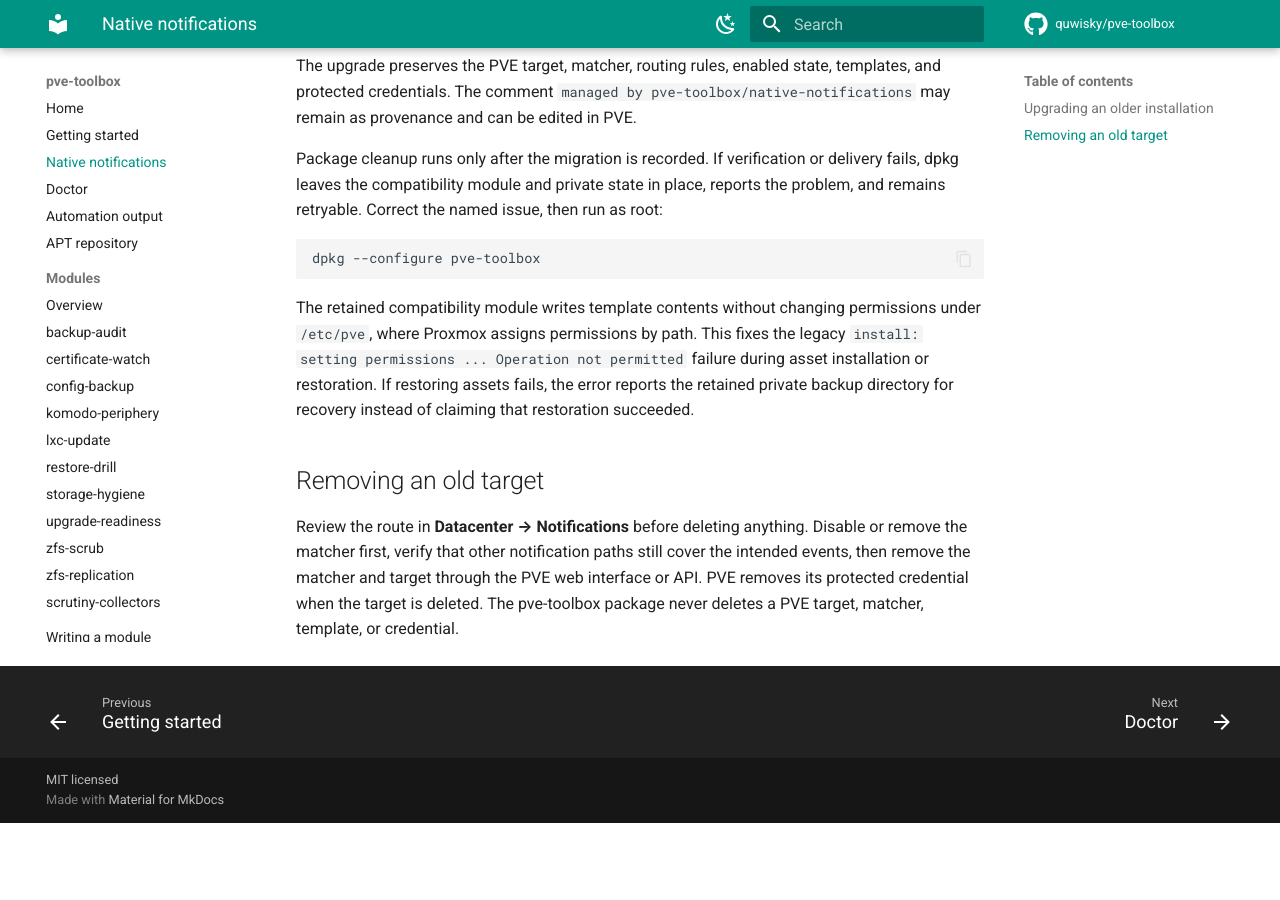
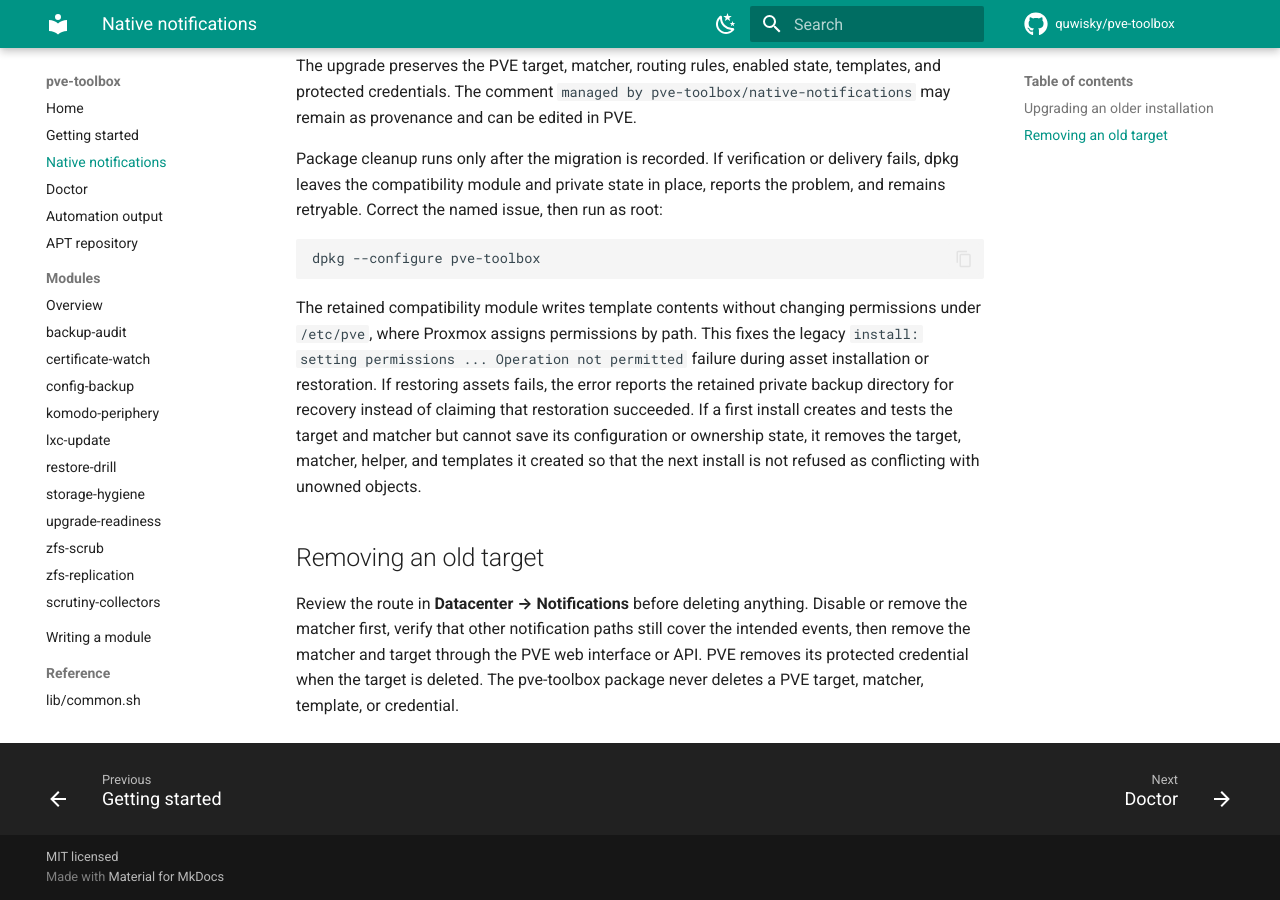
Before and after one commit to quwisky/pve-toolbox, an MkDocs documentation site: the page built from docs/native-notifications.md, in a window 1280 px wide and 900 px high, scrolled down 822 px. Built offline with MkDocs 1.6.1 and Material for MkDocs 9.7.7, drawn with Linux system fonts in a browser that asks for light colours; comment, search, counter and statistics services are not loaded; before the commit the page ends 1645 px from its top, so only the background shows below that.

Commit message:
fix(native-notifications): remove a first install's objects when its records cannot be saved (#119)
A first install created and tested the PVE target and matcher, then left
them in place when the module configuration or ownership state could not
be written, and told the operator to run install again. Without ownership
state that rerun refused the objects as unowned, and uninstall refused as
not installed, so the objects and helper assets were orphaned.

When no ownership state existed before the run, a failed configuration or
state write now removes the matcher, target, helper, templates, partial
state, and any configuration the run created, and says so. If that
removal fails, the error names what to clean up and the retained asset
backup instead of claiming success. Reinstalls over existing ownership
state keep the tested objects as before.

```diff
--- a/docs/native-notifications.md
+++ b/docs/native-notifications.md
@@ -54,7 +54,10 @@ permissions under `/etc/pve`, where Proxmox assigns permissions by path. This
 fixes the legacy `install: setting permissions ... Operation not permitted`
 failure during asset installation or restoration. If restoring assets fails,
 the error reports the retained private backup directory for recovery instead
-of claiming that restoration succeeded.
+of claiming that restoration succeeded. If a first install creates and tests
+the target and matcher but cannot save its configuration or ownership state,
+it removes the target, matcher, helper, and templates it created so that the
+next install is not refused as conflicting with unowned objects.
 
 ## Removing an old target
 
```
Also changed, not shown: 2 other files.
